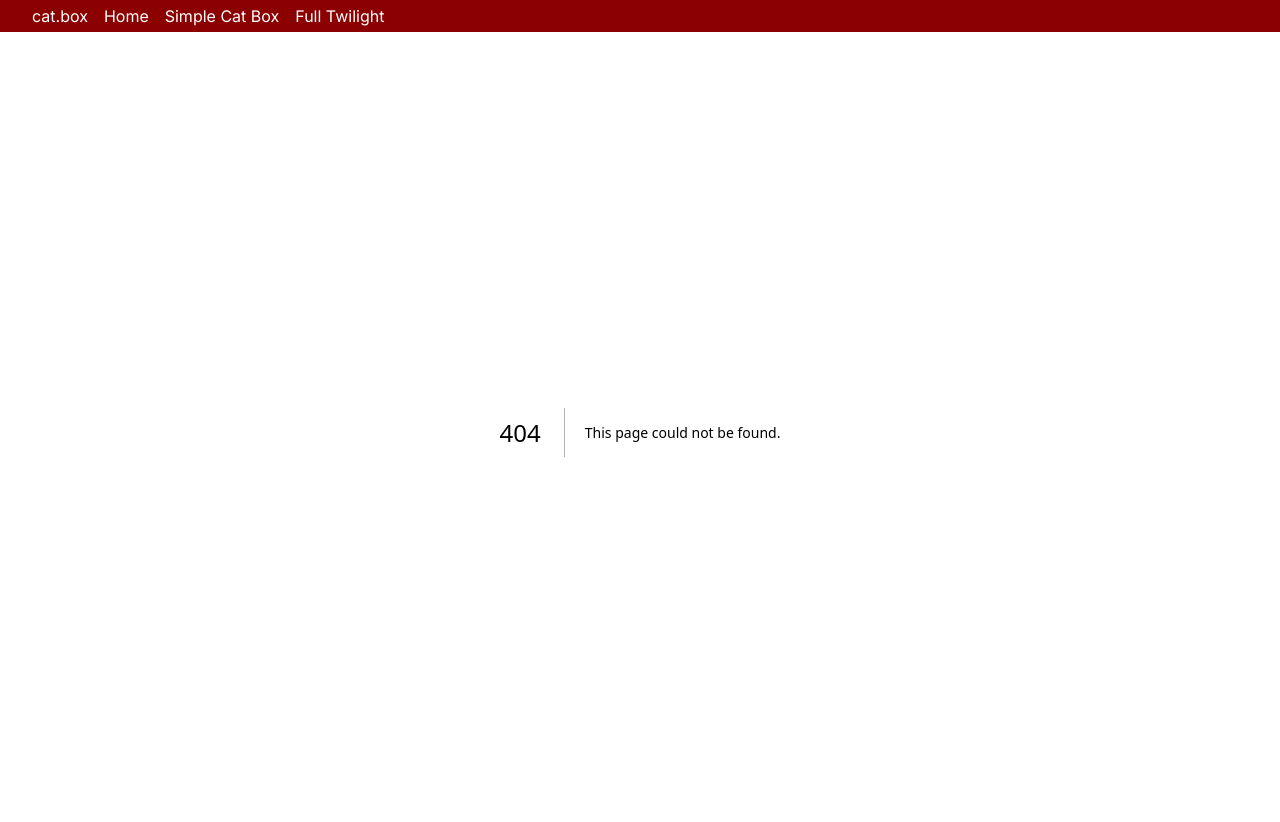
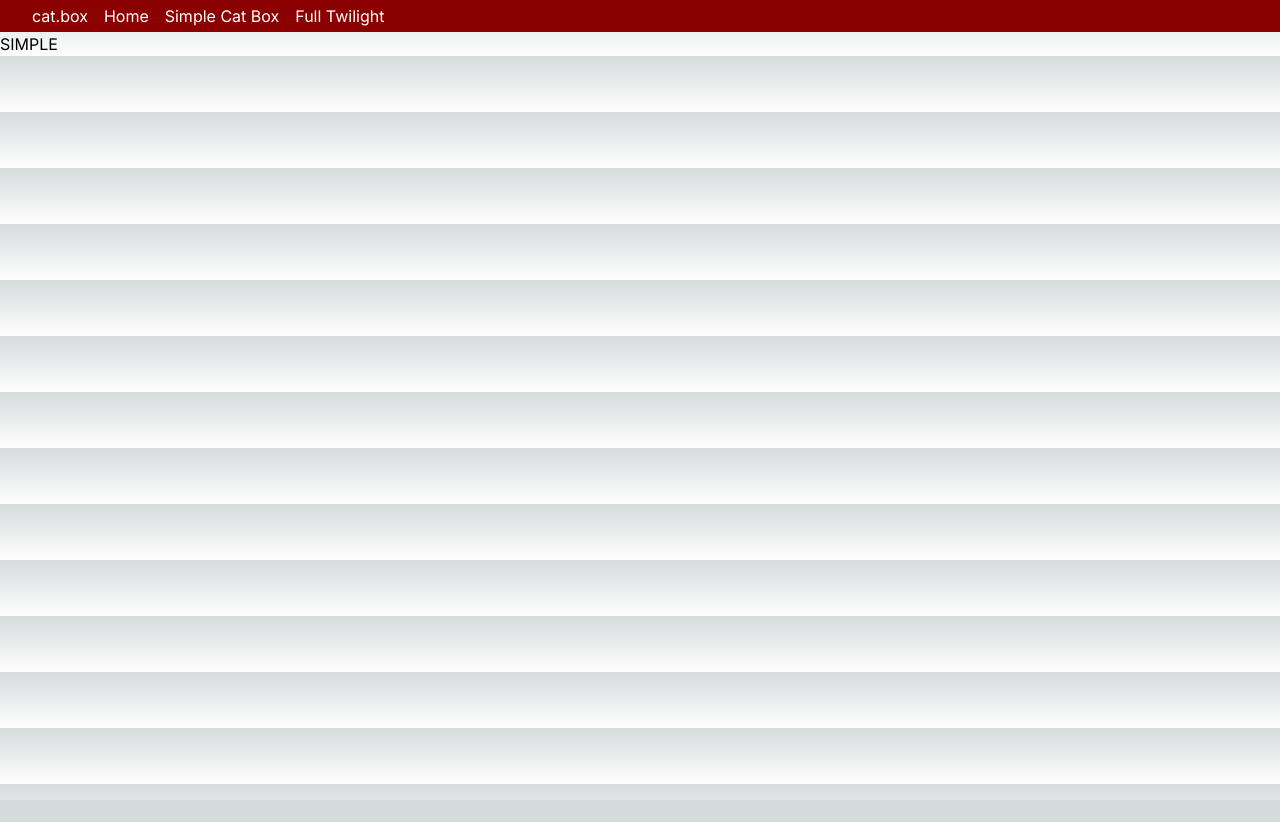
Before and after one commit to Maxzolythus/catbox, a Next.js app: page /simple in a window 1280 px wide. Before the commit this address had no page. Shown: the top 822 px of the page. After the commit the page ends 800 px from the top, so only its background shows below. Built offline with nearby package versions, Linux system fonts and the light colour scheme.

Commit message:
adding routes

```diff
--- /dev/null
+++ b/src/app/full/page.tsx
@@ -0,0 +1,9 @@
+
+
+export default function Full() {
+  return (
+    <div>
+      <p>FULL</p>
+    </div>
+  )
+}
--- /dev/null
+++ b/src/app/simple/page.tsx
@@ -0,0 +1,7 @@
+export default function Simple() {
+  return (
+    <div>
+      <p>SIMPLE</p>
+    </div>
+  )
+}
```
